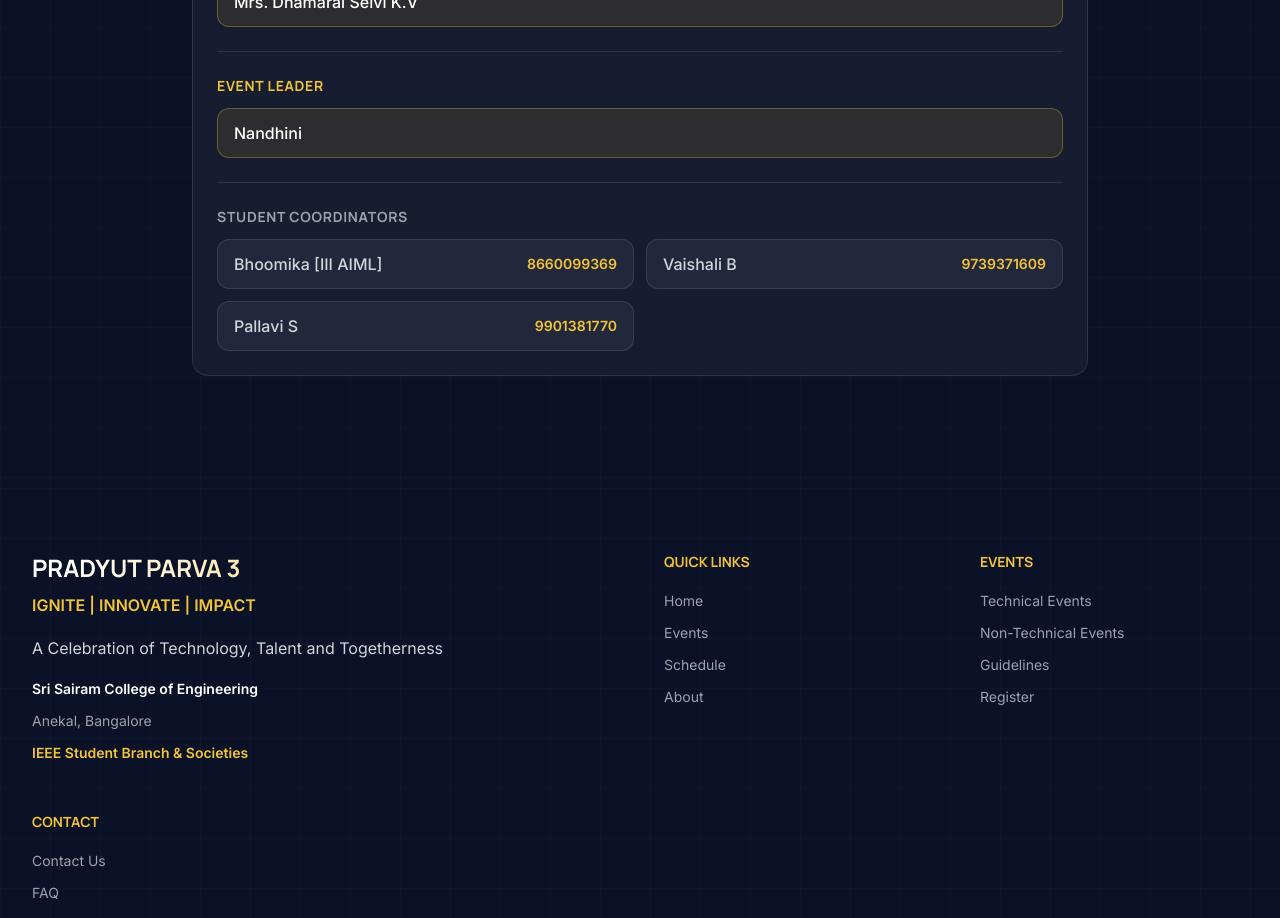
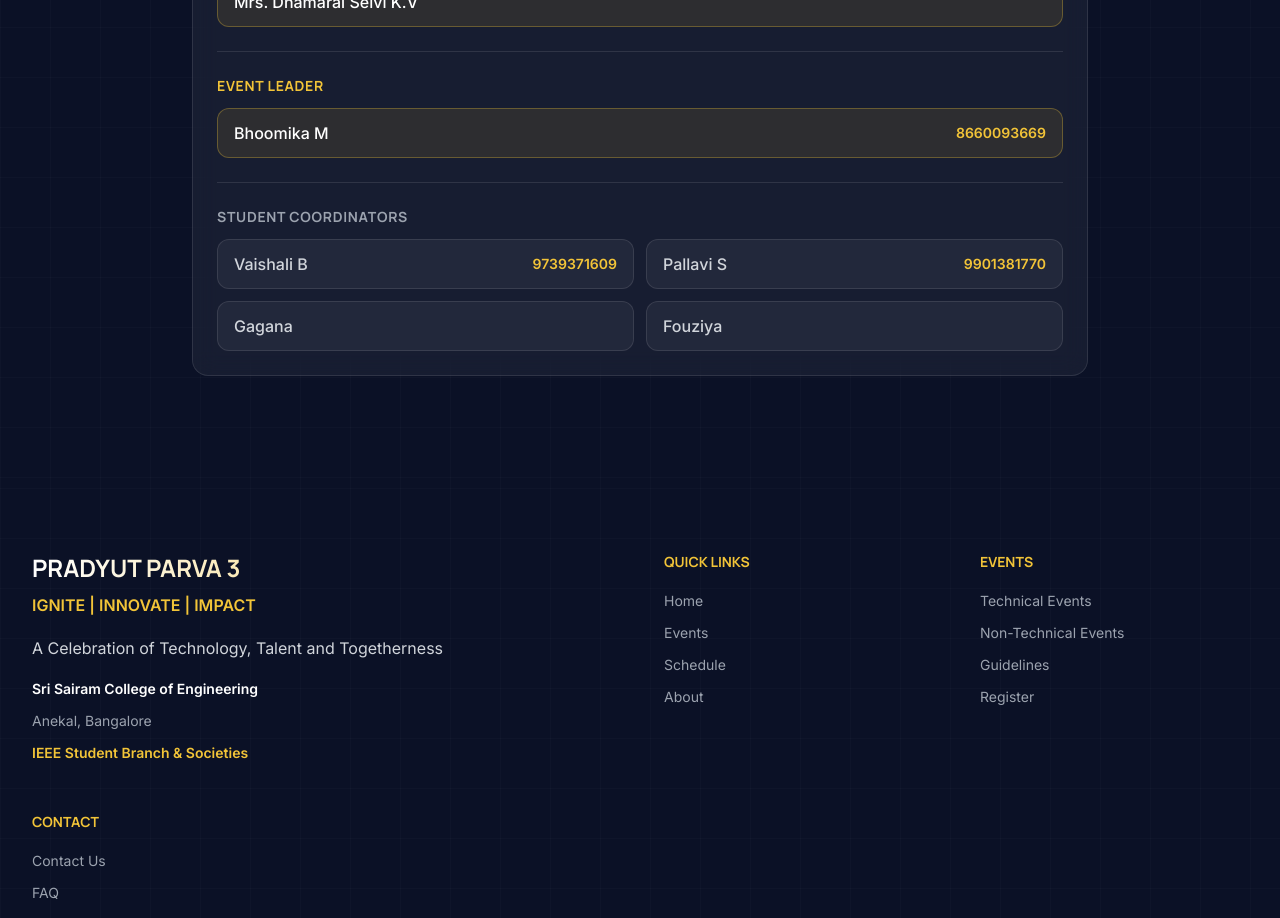
Before and after one commit to Roshithkumar18/IEEE, a React (Vite) app in the folder pradyut-parva-3/: page /events/circuitx in a window 1280 px wide. Shown: the part 1760-2678 px from the top of the page. Built offline with nearby package versions, Linux system fonts and the light colour scheme.

Commit message:
Update-QR-code

```diff
--- a/pradyut-parva-3/src/data/events.ts
+++ b/pradyut-parva-3/src/data/events.ts
@@ -86,7 +86,7 @@
     icon: 'globe',
     details: {
       date: '7th October 2026',
-      venue: 'ISE Lab',
+      venue: 'Room no : 326',
       format: 'GitHub submission with live demo',
       eligibility: 'Open to all engineering students',
       teamSize: '1-2 members',
@@ -104,7 +104,7 @@
         'Team size: 1-2 members',
         'Theme released one week before event via @ieee.ssce Instagram',
         'Upload final project to GitHub repository',
-        'Submit link one day before event (October 14, 11:59PM)',
+        'Submit link one day before event (October 6, 11:59PM)',
         'Repository must include: source code, ReadMe (details, setup, team info), screenshots/demo link',
         'Late submissions not accepted',
         'Any language/framework/library can be used',
@@ -243,12 +243,14 @@
       },
       facultyCoordinator: 'Mrs. Dhamarai Selvi K.V',
       eventLeader: {
-        name: 'Nandhini',
+         name: 'Bhoomika M', phone: '8660093669' ,
       },
       studentCoordinators: [
-        { name: 'Bhoomika [III AIML]', phone: '8660099369' },
+
         { name: 'Vaishali B', phone: '9739371609' },
         { name: 'Pallavi S', phone: '9901381770' },
+        { name: 'Gagana', phone: '' },
+        { name: 'Fouziya', phone: '' },
       ],
       rules: [
         'Team must contain 3 members',
@@ -602,6 +604,7 @@
         { name: 'Udhay N', phone: '9345520849' },
         { name: 'Gokulakrishnan', phone: '9789138574' },
         { name: 'Lekhana S', phone: '7892987831' },
+        { name: 'Nandhini', phone: '' },
       ],
       rules: [
         'Team size: must be Individual',
```
